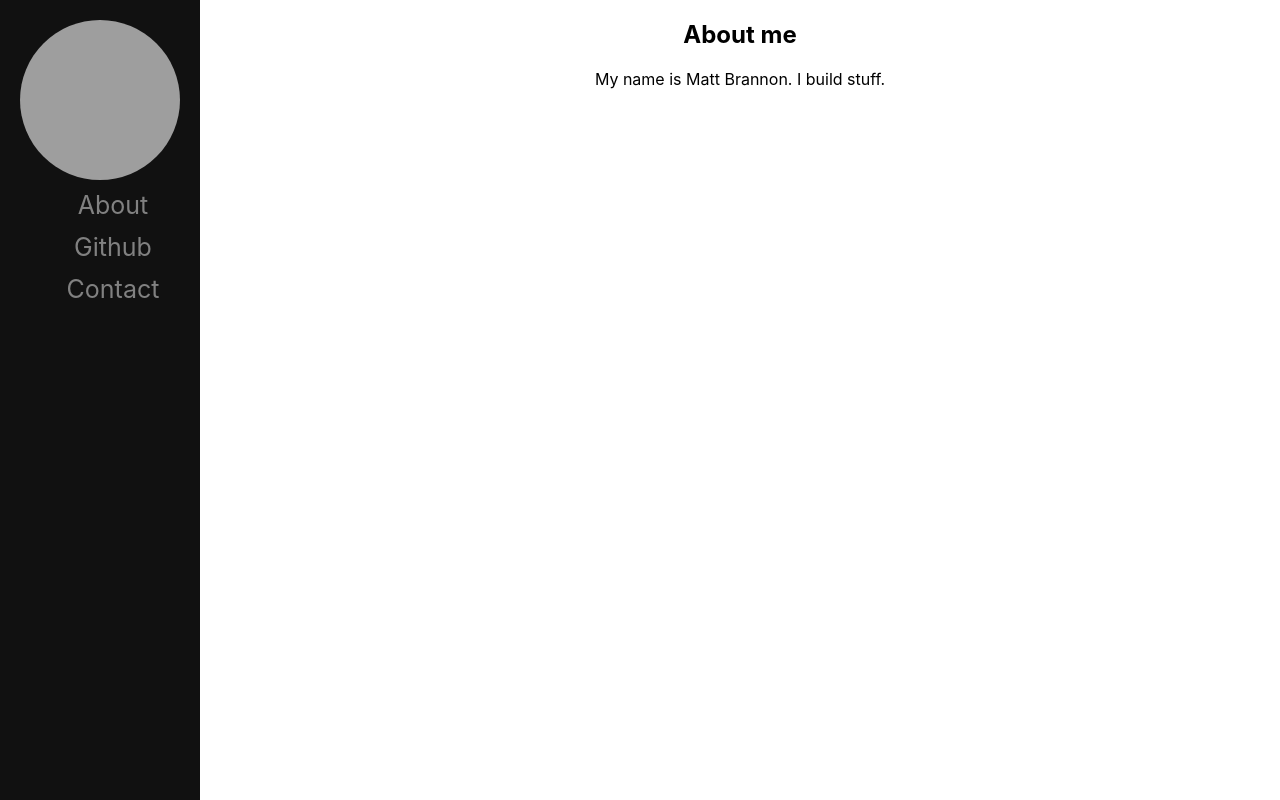
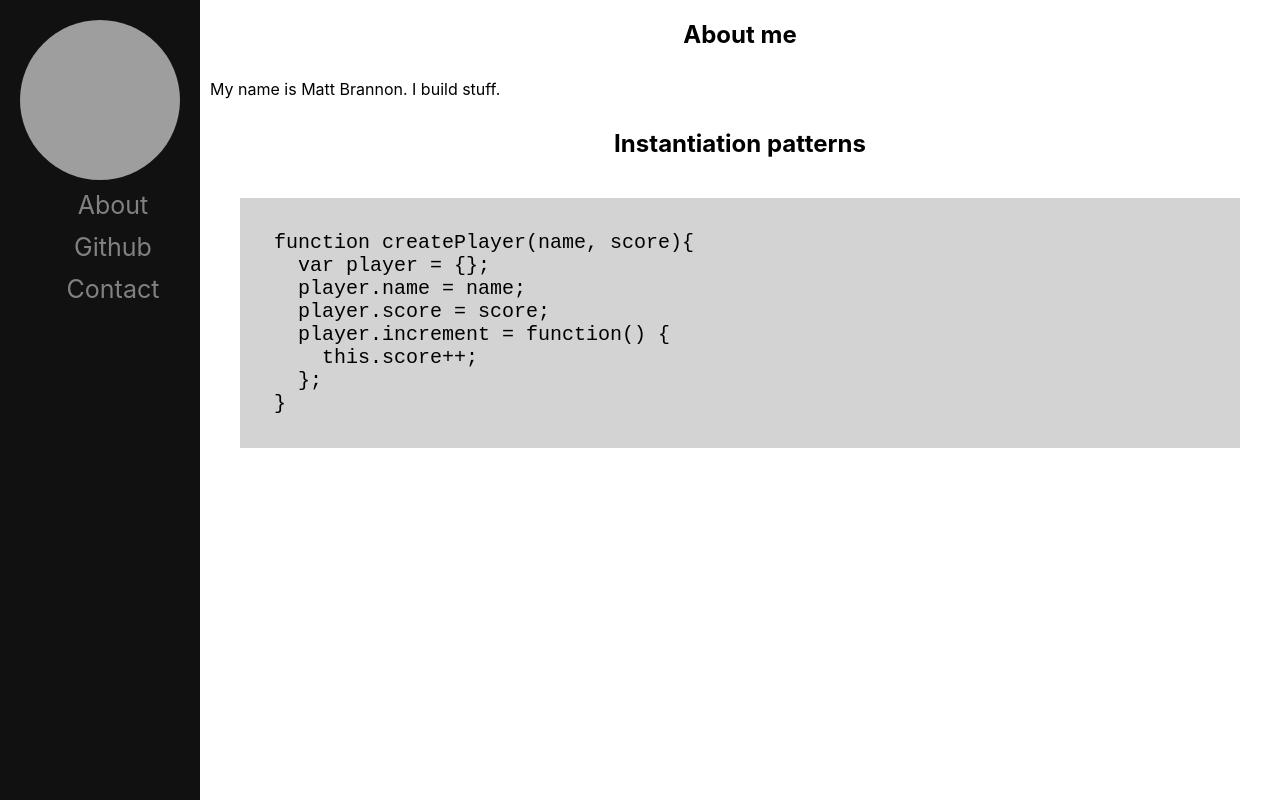
Before and after one commit to mattbrannon/matt-brannon.com, a React (Create React App) app: page / in a window 1280 px wide. Built offline with nearby package versions, Linux system fonts and the light colour scheme; grey boxes are pictures that could not be loaded.

Commit message:
adds code example to homepage

```diff
--- a/src/App.css
+++ b/src/App.css
@@ -58,6 +58,17 @@ img {
   border-radius: 50%;
 }
 
+p {
+  text-align: left;
+  padding: 10px;
+}
+
+.snippet {
+  font-size: 20px;
+  background-color: lightgrey;
+  margin: 40px;
+}
+
 @media screen and (max-height: 450px) {
   .sidenav {
     padding-top: 15px;
--- a/src/App.js
+++ b/src/App.js
@@ -1,6 +1,15 @@
 import React, { Component } from "react";
 import SideNav from "./components/SideNav";
 import "./App.css";
+
+function createPlayer(name, score) {
+  var player = {};
+  player.name = name;
+  player.score = score;
+  player.increment = function() {
+    this.score++;
+  };
+}
 
 class App extends Component {
   render() {
@@ -10,6 +19,23 @@ class App extends Component {
         <div className="main">
           <h2>About me</h2>
           <p>My name is Matt Brannon. I build stuff.</p>
+          <h2>Instantiation patterns</h2>
+          <code>
+            <pre>
+              <p className="snippet">
+                {`
+  function createPlayer(name, score){
+    var player = {};
+    player.name = name;
+    player.score = score;
+    player.increment = function() {
+      this.score++;
+    };
+  }
+  `}
+              </p>
+            </pre>
+          </code>
         </div>
       </div>
     );
```
